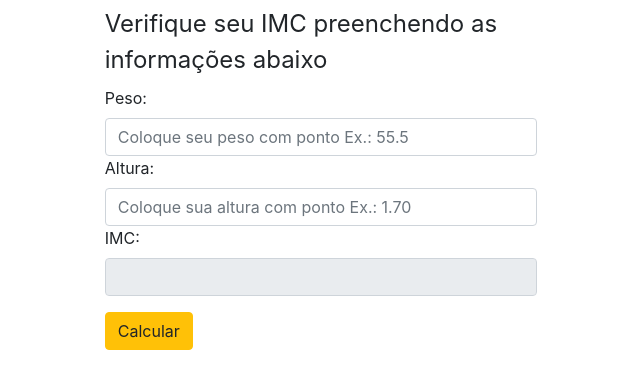
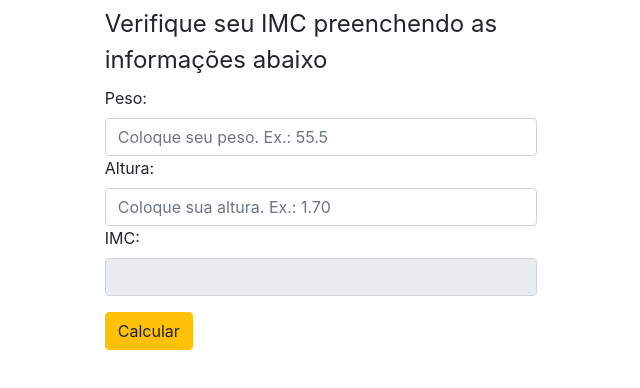
Before and after one commit to danielcavalcanteinf/danielcavalcanteinf.github.io, a plain HTML site: page index.html in a window 1280 px wide. Shown: the part 50-438 px from the top of the page, without its empty margins (319-959 px from the left). Drawn offline with nearby package versions, Linux system fonts and the light colour scheme.

Commit message:
Update index.html

```diff
--- a/index.html
+++ b/index.html
@@ -46,10 +46,10 @@
 
             <legend>Verifique seu IMC preenchendo as informações abaixo</legend>
             <label for="peso">Peso:</label>
-            <input type="text" name="peso" placeholder="Coloque seu peso com ponto Ex.: 55.5" class="form-control" />
+            <input type="text" name="peso" placeholder="Coloque seu peso. Ex.: 55.5" class="form-control" />
 
             <label for="altura">Altura:</label>
-            <input type="text" name="altura" placeholder="Coloque sua altura com ponto Ex.: 1.70" class="form-control" />
+            <input type="text" name="altura" placeholder="Coloque sua altura. Ex.: 1.70" class="form-control" />
 
 
             <label for="imc">IMC:</label>
```
